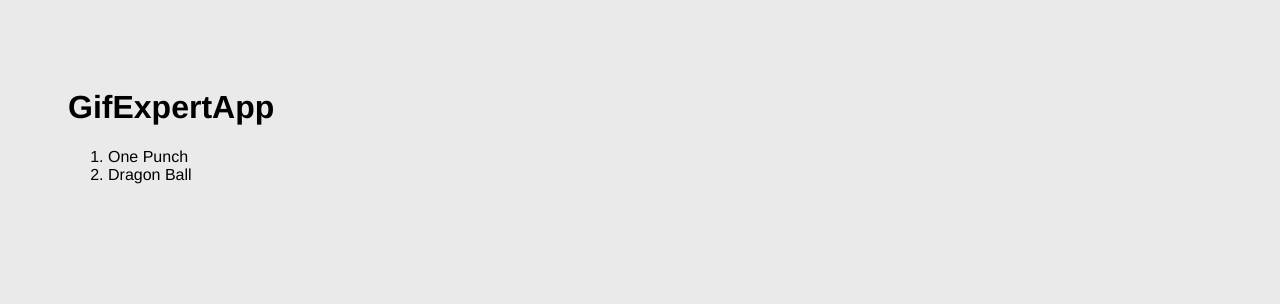
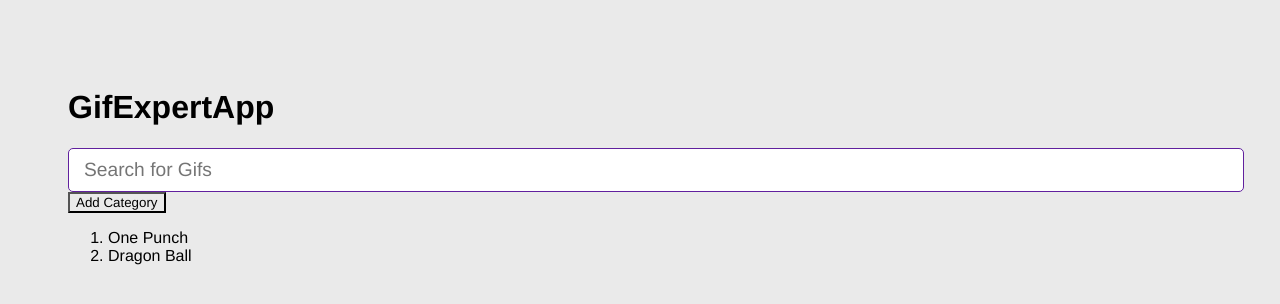
Before and after one commit to arisolgo/GifExpertApp, a React (Vite) app: page / in a window 1280 px wide. Shown: the top 304 px of the page. Built offline with nearby package versions, Linux system fonts and the light colour scheme.

Commit message:
using AddCategory component to add new Category into the list

```diff
--- a/src/GifExpertApp.jsx
+++ b/src/GifExpertApp.jsx
@@ -1,10 +1,18 @@
 import { useState } from "react";
+import { AddCategory } from "./components/AddCategory";
 export const GifExpertApp = () => {
   const [categories, setCategories] = useState(["One Punch", "Dragon Ball"]);
-  console.log(categories);
+  const addCategory = (category) => {
+    setCategories([...categories, category]);
+  };
   return (
     <>
       <h1>GifExpertApp</h1>
+      <AddCategory
+        onNewCategory={addCategory}
+        // addCategory={setCategories}
+      />
+      <button onClick={addCategory}>Add Category</button>
       <ol>
         {categories.map((category) => {
           return <li key={category}>{category}</li>;
--- /dev/null
+++ b/src/components/AddCategory.jsx
@@ -0,0 +1,26 @@
+import { useState } from "react";
+export const AddCategory = ({ onNewCategory }) => {
+  const [inputValue, setInputValue] = useState("");
+  const handleInputChange = ({ target }) => {
+    setInputValue(target.value);
+    console.log(target.value);
+  };
+
+  const onSubmit = (event) => {
+    event.preventDefault();
+    if (inputValue.trim().length <= 1) return;
+    onNewCategory(inputValue);
+    setInputValue("");
+  };
+
+  return (
+    <form onSubmit={onSubmit}>
+      <input
+        type="text"
+        placeholder="Search for Gifs"
+        value={inputValue}
+        onChange={handleInputChange}
+      />
+    </form>
+  );
+};
```
